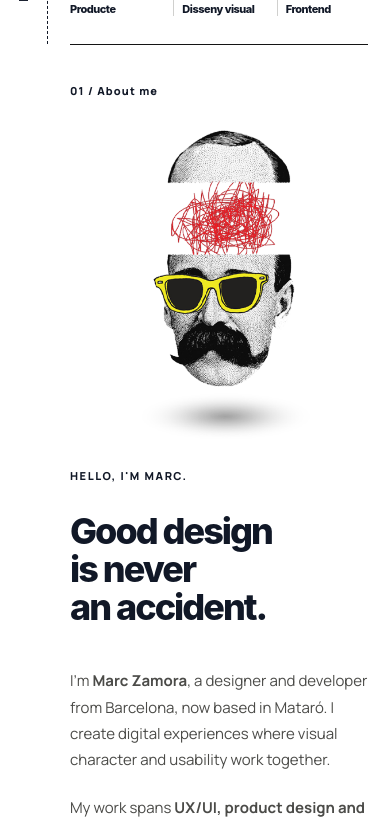
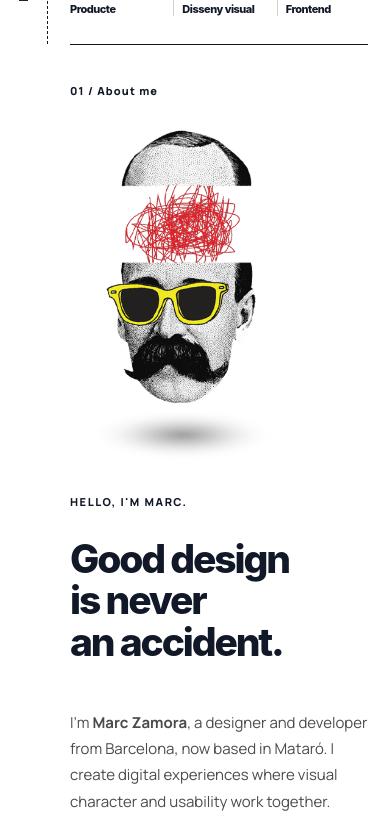
Before and after one commit to xinaski/xinaski-design, a Vue app: page / in a window 390 px wide. Shown: the part 800-1627 px from the top of the page. Built offline with nearby package versions, Linux system fonts and the light colour scheme; a web font is replaced by a local one.

Commit message:
Align About portrait and headline to left with right-side whitespace

```diff
--- a/src/style.css
+++ b/src/style.css
@@ -341,3 +341,28 @@ a:focus-visible, button:focus-visible { outline: 2px solid var(--ink); outline-o
  .about-section .about-visual img { max-height:310px; object-position:center; }
  .about-section .about-details { width:100%; }
 }
+
+
+/* Left-anchored About composition with intentional whitespace at right. */
+.about-section .about-grid {
+  grid-template-columns:minmax(0,240px) minmax(0,520px);
+  justify-content:start;
+  column-gap:clamp(8px,1.6vw,22px);
+  row-gap:clamp(34px,4vw,60px);
+}
+.about-section .about-visual { justify-content:flex-start; }
+.about-section .about-visual img { width:100%; max-height:330px; object-position:left center; }
+.about-section .about-copy { justify-self:start; }
+.about-section .about-copy h2 { font-size:clamp(39px,4vw,65px); }
+.about-section .about-details { width:min(100%,1000px); margin-left:0; margin-right:0; }
+@media(max-width:900px) and (min-width:641px) {
+ .about-section .about-grid { grid-template-columns:minmax(0,30%) minmax(0,62%); column-gap:2%; }
+ .about-section .about-visual img { max-height:300px; }
+ .about-section .about-copy h2 { font-size:clamp(32px,4.5vw,48px); }
+}
+@media(max-width:640px) {
+ .about-section .about-grid { grid-template-columns:1fr; }
+ .about-section .about-visual { justify-content:flex-start; }
+ .about-section .about-visual img { max-width:280px; }
+ .about-section .about-details { width:100%; }
+}
```
